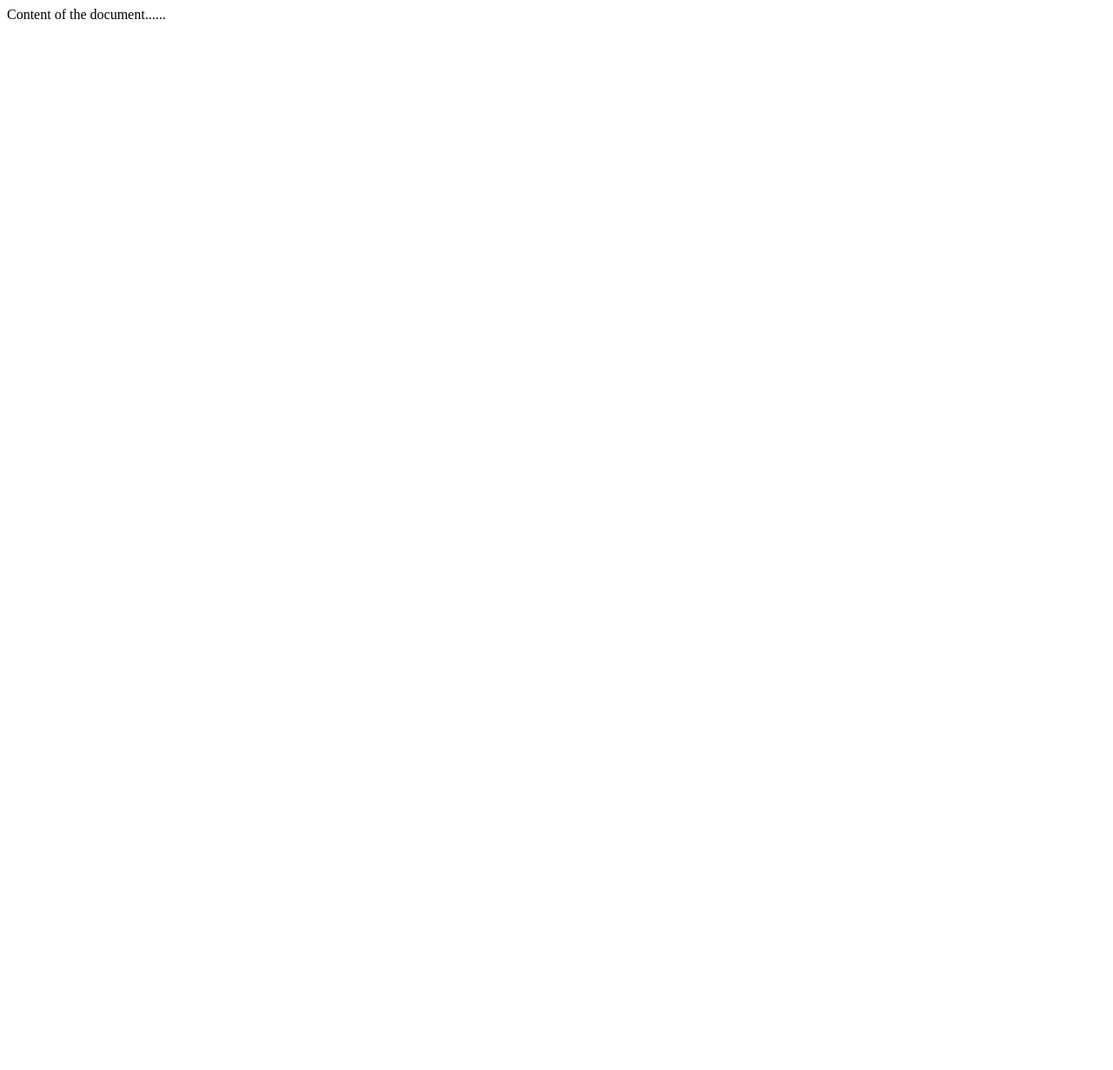
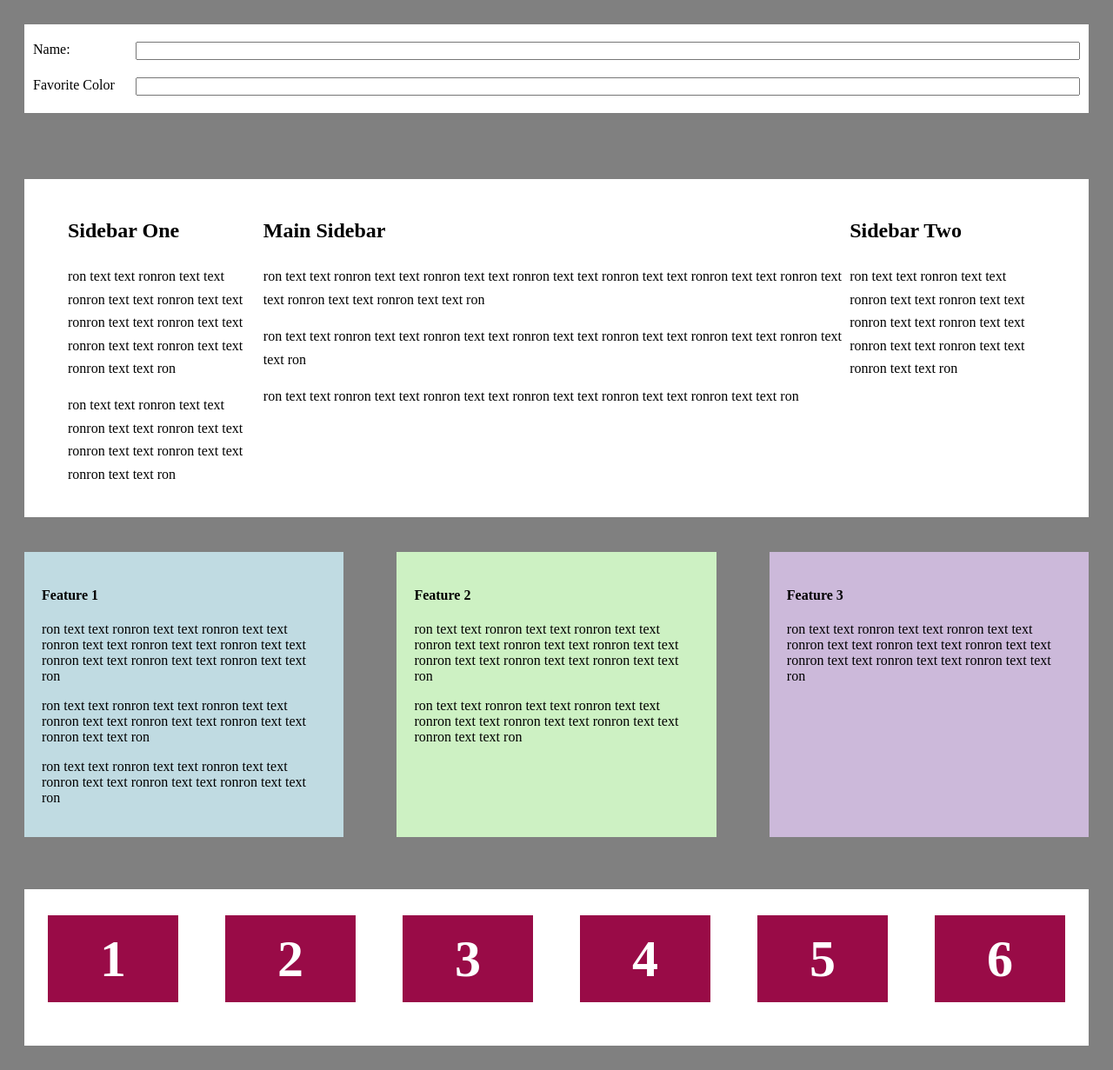
Before and after one commit to rohanpol/Displayflex, a plain HTML site: page index.html in a window 1280 px wide. Shown: the whole page at 87% size. Before the commit the page ends 800 px from the top, so only its background shows below. Drawn offline with Linux system fonts and the light colour scheme.

Commit message:
added flex css

```diff
--- a/index.html
+++ b/index.html
@@ -5,9 +5,84 @@
 <title>Title of the document</title>
 <link rel="stylesheet" href="style1.css">
 </head>
+<body>
+    <div class="container">
+        <form action="">
+            <div class="form-row">
+                <label for="name">Name:</label>
+                <input type="text" id="name">
+            </div>
+            <div class="form-row">
+                <label for="favColor">Favorite Color</label>
+                <input type="text" id="favColor">
+            </div>
+        </form>
+    </div>
 
-<body>
-Content of the document......
+    <br/><br/>
+    <!--Se2-->
+    <div class="column-layout">
+
+        <div class="main-column">
+            <h2>Main Sidebar</h2>
+            <p>ron text text ronron text text ronron text text ronron text text ronron text text ronron text text ronron text text ronron text text ronron text text ron</p>
+            <p>ron text text ronron text text ronron text text ronron text text ronron text text ronron text text ronron text text ron</p>
+            <p>ron text text ronron text text ronron text text ronron text text ronron text text ronron text text ron</p>
+        </div>
+
+        <div class="sidebar-one">
+            <h2>Sidebar One</h2>
+            <p>ron text text ronron text text ronron text text ronron text text ronron text text ronron text text ronron text text ronron text text ronron text text ron</p>
+            <p>ron text text ronron text text ronron text text ronron text text ronron text text ronron text text ronron text text ron</p>
+        </div>
+
+        <div class="sidebar-two">
+            <h2>Sidebar Two</h2>
+            <p>ron text text ronron text text ronron text text ronron text text ronron text text ronron text text ronron text text ronron text text ronron text text ron</p>
+        </div>
+
+    </div>
+
+
+    <!--Se3-->
+    <div class="call-outs-container">
+
+        <div class="call-out">
+            <h4>Feature 1</h4>
+            <p>ron text text ronron text text ronron text text ronron text text ronron text text ronron text text ronron text text ronron text text ronron text text ron</p>
+            <p>ron text text ronron text text ronron text text ronron text text ronron text text ronron text text ronron text text ron</p>
+            <p>ron text text ronron text text ronron text text ronron text text ronron text text ronron text text ron</p>
+        </div>
+
+        <div class="call-out">
+            <h4>Feature 2</h4>
+            <p>ron text text ronron text text ronron text text ronron text text ronron text text ronron text text ronron text text ronron text text ronron text text ron</p>
+            <p>ron text text ronron text text ronron text text ronron text text ronron text text ronron text text ronron text text ron</p>
+        </div>
+
+        <div class="call-out">
+            <h4>Feature 3</h4>
+            <p>ron text text ronron text text ronron text text ronron text text ronron text text ronron text text ronron text text ronron text text ronron text text ron</p>
+        </div>
+
+    </div>
+
+
+
+    <!--Se 4-->
+    <div class="fixed-size-container">
+        <div class="fixed-size">1</div>
+        <div class="fixed-size">2</div>
+        <div class="fixed-size">3</div>
+        <div class="fixed-size">4</div>
+        <div class="fixed-size">5</div>
+        <div class="fixed-size">6</div>
+    </div>
+
+
+
+
+
+
 </body>
-
 </html>
--- a/style1.css
+++ b/style1.css
@@ -1,3 +1,115 @@
+body {
+    padding: 20px;
+    background: gray;
+}
+
+.container {
+    background-color: white;
+    padding:10px;
+}
+
+
+/*********flex************/
 .form-row {
     padding: 10px 0;
+    display: flex;
 }
+
+.form-row label {
+    padding-right:10px;
+    flex: 1;
+}
+
+.form-row input{
+    flex:10;
+}
+
+/*****Se2****/
+
+.column-layout {
+    max-width: 1300px;
+    background-color: #FFF;
+    margin: 40px auto 0 auto;
+    line-height: 1.65;
+    padding: 20px 50px;
+    display: flex;
+}
+
+.main-column {
+    flex:3;
+    order: 2;
+}
+
+.sidebar-one {
+    flex:1;
+    order: 1;
+}
+
+.sidebar-two {
+    flex:1;
+    order: 3;
+}
+
+/**********Se3****/
+
+.call-outs-container {
+    max-width: 1400px;
+    margin: 40px auto 0 auto;
+
+}
+
+.call-out {
+    padding: 20px;
+    margin-bottom: 20px;
+    box-sizing: border-box;
+    flex-basis:30%;
+}
+
+.call-out:nth-child(1)
+{
+    background-color: #c0dbe2;
+}
+
+
+.call-out:nth-child(2)
+{
+    background-color: #cdf1c3;
+}
+
+.call-out:nth-child(3)
+{
+    background-color: #ccb9da;
+}
+@media (min-width:900px){
+    .call-outs-container {
+        display: flex;
+        justify-content: space-between;
+    }
+}
+
+
+
+/***** Se4***/
+
+.fixed-size-container{
+    max-width: 1400px;
+    margin: 40px auto 0 auto;
+    background-color: #FFF;
+    padding: 30px 0;
+    display: flex;
+    align-items: center;
+    justify-content: space-around;
+    flex-wrap: wrap;
+}
+
+.fixed-size{
+    width:150px;
+    height: 100px;
+    background-color: #990b47;
+    color: #FFF;
+    line-height: 100px;
+    text-align: center;
+    font-weight: bold;
+    font-size: 60px;
+    margin-bottom: 20px;
+}
```
